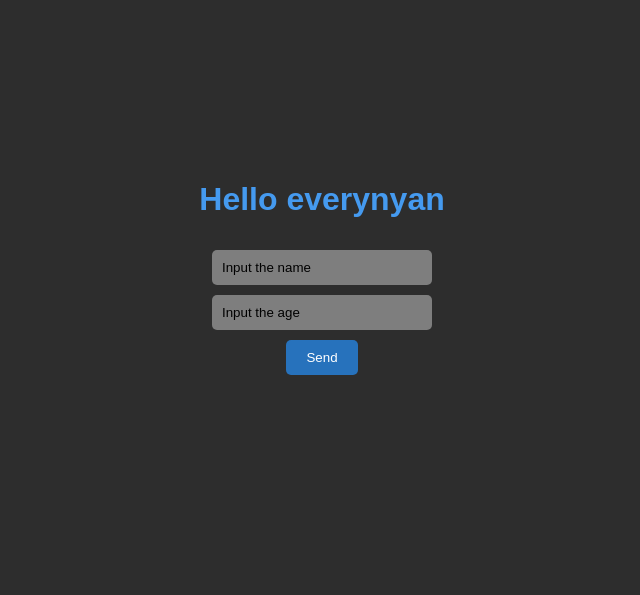
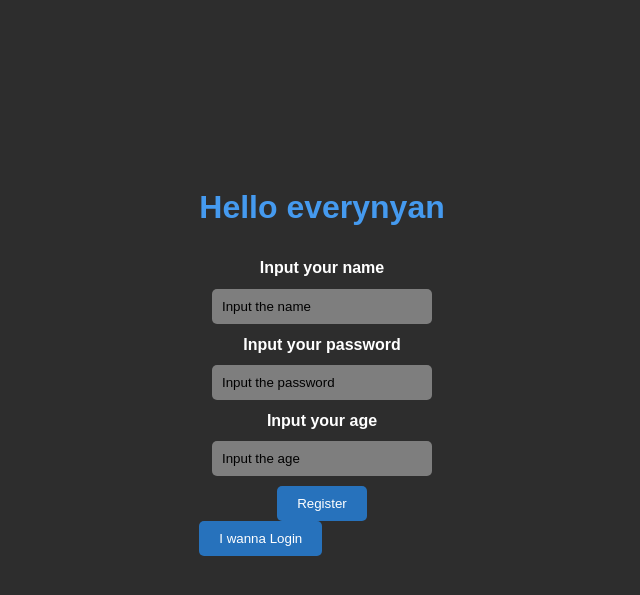
Before and after one commit to Ziykon-Haykon/Faster, a FastAPI app: page / in a window 1280 px wide. Shown: the top 595 px of the page, without its empty margins (318-958 px from the left). Run offline with FastAPI, Linux system fonts and the light colour scheme.

Commit message:
add password in database, add login container with js logic

```diff
--- a/db/models.py
+++ b/db/models.py
@@ -7,4 +7,5 @@ class User(Base):
     __tablename__ = "users"
     id = Column(Integer, primary_key=True)
     name = Column(String)
+    password = Column(String)
     age = Column(Integer)
--- a/main.py
+++ b/main.py
@@ -17,29 +17,15 @@ def index(request: Request):
     return templates.TemplateResponse("index.html", {"request": request})
 
 @app.post("/hello", response_class=HTMLResponse)
-def say_hello(request: Request, name: str = Form(...), age: int = Form(...)):
+def say_hello(request: Request, name: str = Form(...), age: int = Form(...), password: str = Form(...)):
     db = SessionLocal()
-    user = User(name = name, age = age)
+    user = User(name = name, age = age, password = password)
     db.add(user)
     db.commit()
     db.close
 
-    message = f"Привет, {name}, возраст {age}"
+    message = f"name is {name}, age is {age}, password is {password}"
 
-    if age > 120:
-        message = "либо очень старый, либо возраст нетот"
-
-    return templates.TemplateResponse(
-        "hello.html",
-        {
-            "request": request,
-            "message": message
-        }
-    )
-
-@app.post("/age", response_class=HTMLResponse)
-def change_age(request: Request, age: int = Form(...), name: str = Form(...)):
-    message = f"Привет, {name}, возраст {age}"
     return templates.TemplateResponse(
         "hello.html",
         {
--- /dev/null
+++ b/static/script.js
@@ -0,0 +1,12 @@
+const login = document.getElementById("login");
+const register = document.getElementById("register");
+
+function showRegister() {
+    login.classList.add("hidden");
+    register.classList.remove("hidden");
+}
+
+function showLogin() {
+    register.classList.add("hidden");
+    login.classList.remove("hidden");
+}
--- a/static/style.css
+++ b/static/style.css
@@ -8,6 +8,28 @@ h1 {
     color: #459aef;
     text-align: center;
 }
+
+.auth {
+    display: flex;
+    flex-direction: column;
+    align-items: center;
+    gap: 10px;
+
+    .hidden {
+        display: none;
+    }
+
+    button {
+        padding: 10px 20px;
+        border: none;
+        border-radius: 5px;
+        background-color: #2772bc;
+        color: white;
+        cursor: pointer;
+    }
+}
+
+
 
 .form_input_name {
     display: flex;
@@ -36,4 +58,8 @@ h1 {
         color: white;
         cursor: pointer;
     }
+    h4 {
+        margin-bottom: 0.1rem;
+        margin-top: 0.1rem;
+    }
 }
--- a/templates/index.html
+++ b/templates/index.html
@@ -7,13 +7,37 @@
     <title>Document</title>
 </head>
 <body>
+    <div class="auth">
 
-<form action="/hello" method="post" class="form_input_name">
-    <h1>Hello everynyan</h1>
-    <input type="text" name="name" placeholder="Input the name">
-    <input type="number" name="age" placeholder="Input the age">
-    <button action="/save" method="post" type="submit">Send</button>
-</form>
+        <div class="register" id="register" >
 
+            <form action="/hello" method="post" class="form_input_name">
+                <h1>Hello everynyan</h1>
+                <h4>Input your name</h4>
+                <input type="text" name="name" placeholder="Input the name">
+                <h4>Input your password</h4>
+                <input type="password" name="password" placeholder="Input the password">
+                <h4>Input your age</h4>
+                <input type="number" name="age" placeholder="Input the age">
+                <button action="/save" method="post" type="submit">Register</button>
+            </form>
+
+            <button onclick="showLogin()">I wanna Login</button>
+        </div>
+        <div class="hidden" id="login" >
+
+            <form action="/login" method="post" class="form_input_name">
+                <h1>Welcome back</h1>
+                <h4>Input your name</h4>
+                <input type="text" name="name" placeholder="Input the name">
+                <h4>Input your password</h4>
+                <input type="password" name="password" placeholder="Input the password">
+                <button action="/login" method="post" type="submit">Login</button>
+            </form>
+            <button onclick="showRegister()">I wanna register</button>
+
+        </div>
+    </div>
+    <script src="/static/script.js"></script>
 </body>
 </html>
```
Also changed, not shown: templates/hello.html (+5 -5 lines).
